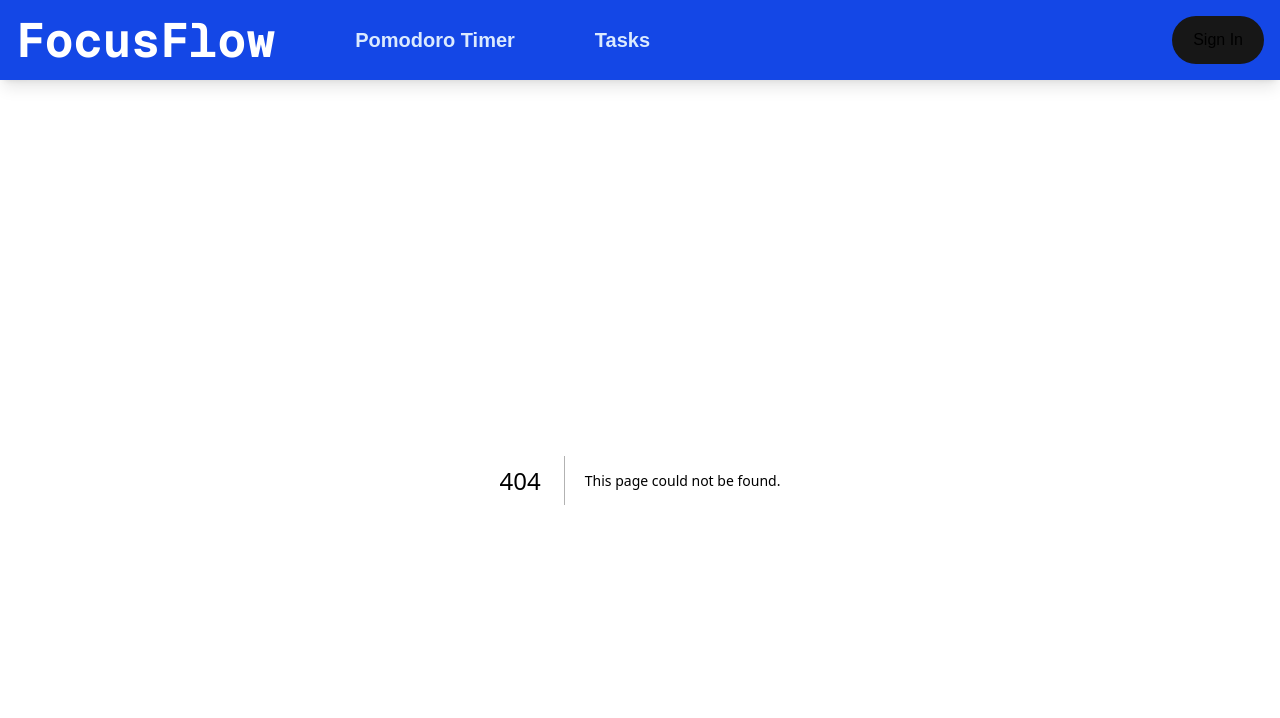
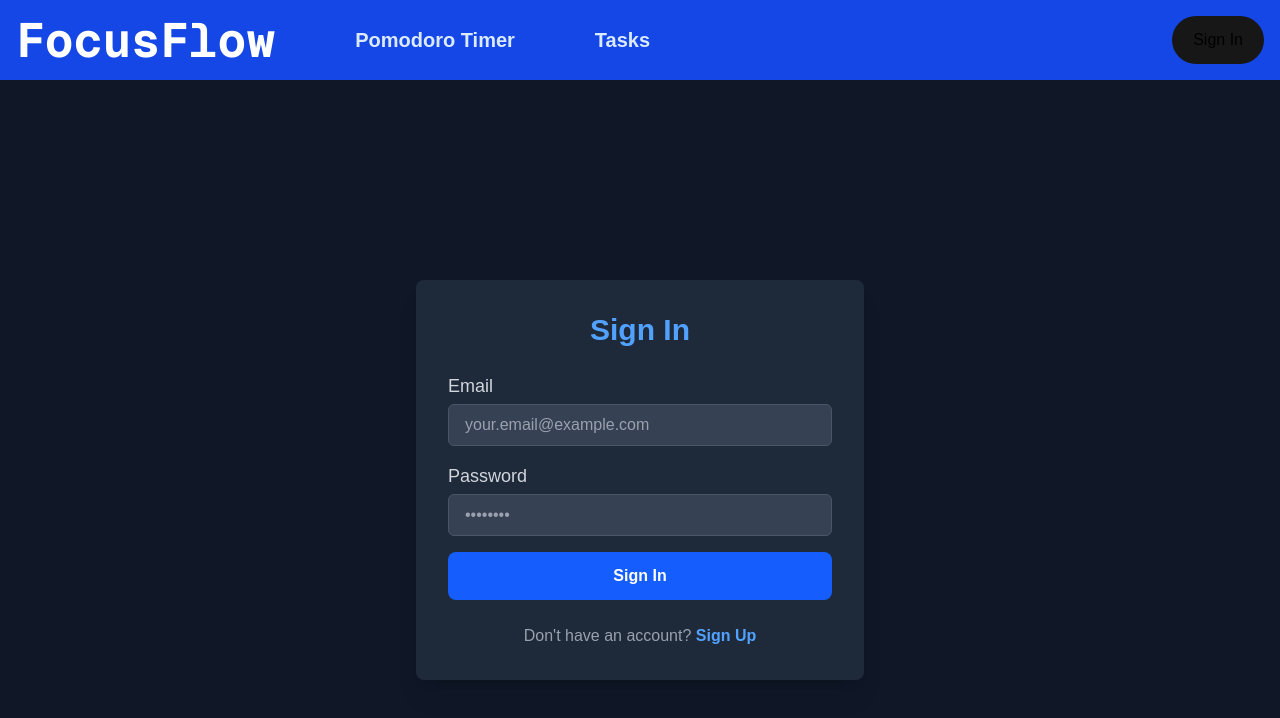
Before and after one commit to AGR27/FocusFlow, a Next.js app in the folder frontend/: page /sign_in in a window 1280 px wide. Before the commit this address had no page. Shown: the top 718 px of the page. Built offline with nearby package versions, Linux system fonts and the light colour scheme; no server answers.

Commit message:
added sign in page

```diff
--- a/frontend/src/app/layout.tsx
+++ b/frontend/src/app/layout.tsx
@@ -2,6 +2,7 @@ import type { Metadata } from "next";
 import { Geist, Geist_Mono } from "next/font/google";
 import "./globals.css";
 import Navbar from "@/components/navbar";
+import { AuthProvider } from "@/components/AuthContext";
 
 const geistSans = Geist({
   variable: "--font-geist-sans",
@@ -28,8 +29,10 @@ export default function RootLayout({
       <body
         className={`${geistSans.variable} ${geistMono.variable} antialiased`}
       >
-        <Navbar />
-        {children}
+        <AuthProvider>
+          <Navbar />
+          {children}
+        </AuthProvider>
       </body>
     </html>
   );
--- /dev/null
+++ b/frontend/src/app/sign_in/page.tsx
@@ -0,0 +1,135 @@
+"use client";
+import React, { createContext, useContext, useState, useEffect } from "react";
+import { useRouter } from "next/navigation";
+import { supabase } from "@/lib/supabase";
+import { useAuth } from "@/components/AuthContext";
+
+export default function SignInPage() {
+  const [email, setEmail] = useState('');
+  const [password, setPassword] = useState('');
+  const [isRegistering, setIsRegistering] = useState(false); // Toggle between sign in and sign up
+  const [error, setError] = useState<string | null>(null);
+  const [loading, setLoading] = useState(false);
+  const router = useRouter(); // For programmatic navigation
+  const { signIn, user } = useAuth(); // Get signIn function and current user from AuthContext
+
+  // Redirect if user is already logged in
+  useEffect(() => {
+    if (user) {
+      router.push('/timer'); // Redirect to timer page if already logged in
+    }
+  }, [user, router]);
+
+
+  const handleSubmit = async (e: React.FormEvent) => {
+    e.preventDefault();
+    setError(null); // Clear previous errors
+    setLoading(true); // Start loading state
+
+    let authError: Error | null = null;
+
+    if (isRegistering) {
+      // For explicit registration with Supabase Auth
+      const { error } = await supabase.auth.signUp({
+        email,
+        password,
+      });
+      authError = error;
+
+      if (!authError) {
+        alert('Registration successful! Please check your email to confirm your account.');
+        // After successful registration, if email confirmation is enabled in Supabase,
+        // the user will need to verify their email before they can sign in.
+      }
+    } else {
+      // Sign In
+      const { error } = await signIn(email, password);
+      authError = error;
+    }
+
+    setLoading(false); // End loading state
+
+    if (authError) {
+      setError(authError.message);
+    } else if (!isRegistering && user) { // Only redirect automatically after successful sign-in, and if user object is available
+      router.push('/timer');
+    }
+  };
+
+  return (
+    <div className="flex flex-col items-center justify-center min-h-screen bg-gray-900 p-4">
+      <div className={isRegistering
+        ? "bg-gray-700 p-8 rounded-lg shadow-xl w-full max-w-md space-y-6"
+        : "bg-gray-800 p-8 rounded-lg shadow-xl w-full max-w-md space-y-6"}
+      >
+        <h2 className="text-3xl font-bold text-center text-blue-400">
+          {isRegistering ? 'Sign Up' : 'Sign In'}
+        </h2>
+
+        {error && (
+          <div className="bg-red-900 text-red-200 p-3 rounded-md text-sm text-center">
+            {error}
+          </div>
+        )}
+
+        <form onSubmit={handleSubmit} className="space-y-4">
+          <div>
+            <label htmlFor="email" className="block text-lg font-medium text-gray-300 mb-1">Email</label>
+            <input
+              type="email"
+              id="email"
+              value={email}
+              onChange={(e) => setEmail(e.target.value)}
+              className="w-full px-4 py-2 bg-gray-700 border border-gray-600 rounded-md text-white placeholder-gray-400 focus:outline-none focus:ring-2 focus:ring-blue-500"
+              placeholder="your.email@example.com"
+              required
+            />
+          </div>
+          <div>
+            <label htmlFor="password" className="block text-lg font-medium text-gray-300 mb-1">Password</label>
+            <input
+              type="password"
+              id="password"
+              value={password}
+              onChange={(e) => setPassword(e.target.value)}
+              className="w-full px-4 py-2 bg-gray-700 border border-gray-600 rounded-md text-white placeholder-gray-400 focus:outline-none focus:ring-2 focus:ring-blue-500"
+              placeholder="••••••••"
+              required
+            />
+          </div>
+          <button
+            type="submit"
+            className="w-full bg-blue-600 hover:bg-blue-700 text-white font-bold py-3 px-6 rounded-lg transition duration-200 ease-in-out transform hover:scale-105 focus:outline-none focus:ring-2 focus:ring-blue-500 disabled:opacity-50 disabled:cursor-not-allowed"
+            disabled={loading}
+          >
+            {loading ? 'Processing...' : (isRegistering ? 'Sign Up' : 'Sign In')}
+          </button>
+        </form>
+
+        <p className="text-center text-gray-400">
+          {isRegistering ? (
+            <>
+              Already have an account?{' '}
+              <button
+                onClick={() => setIsRegistering(false)}
+                className="text-blue-400 hover:text-blue-300 font-semibold focus:outline-none"
+              >
+                Sign In
+              </button>
+            </>
+          ) : (
+            <>
+              Don't have an account?{' '}
+              <button
+                onClick={() => setIsRegistering(true)}
+                className="text-blue-400 hover:text-blue-300 font-semibold focus:outline-none"
+              >
+                Sign Up
+              </button>
+            </>
+          )}
+        </p>
+      </div>
+    </div>
+  );
+}
--- a/frontend/src/app/Tasks/page.tsx
+++ b/frontend/src/app/tasks/page.tsx
@@ -1,6 +1,6 @@
 import React from 'react';
-import TaskList from '@/components/Tasks/TaskList';
-import AddTask from '@/components/Tasks/AddTask';
+import TaskList from '@/components/tasks/TaskList';
+import AddTask from '@/components/tasks/AddTask';
 
 export default function Tasks(){
   return <div className="bg-gray-800">
--- /dev/null
+++ b/frontend/src/components/AuthContext.tsx
@@ -0,0 +1,85 @@
+"use client";
+import React, { createContext, useContext, useState, useEffect } from "react";
+import { supabase } from "@/lib/supabase";
+import { User } from "@supabase/supabase-js";
+
+// Define the shape of our AuthContext
+interface AuthContextType {
+  user: User | null;
+  loading: boolean;
+  signIn: (email: string, password: string) => Promise<{error: Error | null}>;
+  signOut: () => Promise<{error: Error | null}>;
+}
+
+// Create the context with default (null) values
+const AuthContext = createContext<AuthContextType | undefined>(undefined);
+
+// AuthProvider component to wrap your app
+export function AuthProvider({ children }: { children: React.ReactNode }) {
+  const [user, setUser] = useState<User | null>(null);
+  const [loading, setLoading] = useState(true);
+
+  // Effect to listen for Supabase auth state changes
+  useEffect(() => {
+    const {data: authListener} = supabase.auth.onAuthStateChange(
+      (event, session) => {
+        setUser(session?.user || null);
+        setLoading(false);
+      }
+    );
+
+    // Initial check (useful if user is already logged in but page was refreshed)
+    supabase.auth.getSession().then(({ data: { session } }) => {
+      setUser(session?.user || null);
+      setLoading(false);
+    });
+
+    // Cleanup listener on unmount
+    return () => {
+      authListener.subscription.unsubscribe();
+    };
+  }, []); // Run once on mount
+
+  // Supabase Sign In function
+  const signIn = async (email: string, password: string) => {
+    setLoading(true);
+    const { error } = await supabase.auth.signInWithPassword({
+      email,
+      password,
+    });
+    setLoading(false);
+    if (error) {
+      console.error('Sign In Error:', error.message);
+      return { error };
+    }
+    return { error: null };
+  };
+
+  // Supabase Sign Out function
+  const signOut = async () => {
+    setLoading(true);
+    const { error } = await supabase.auth.signOut();
+    setLoading(false);
+    if (error) {
+      console.error('Sign Out Error:', error.message);
+      return { error };
+    }
+    return { error: null };
+  };
+
+  const value = { user, loading, signIn, signOut };
+
+  return (
+    <AuthContext.Provider value={value}>
+      {children}
+    </AuthContext.Provider>
+  );
+}
+
+export function useAuth() {
+  const context = useContext(AuthContext);
+  if (context === undefined) {
+    throw new Error("useAuth must be used within an AuthProvider");
+  }
+  return context;
+}
--- a/frontend/src/components/navbar.tsx
+++ b/frontend/src/components/navbar.tsx
@@ -1,9 +1,11 @@
 "use client";
 import Link from 'next/link';
 import { usePathname } from 'next/navigation';
+import { useAuth } from '@/components/AuthContext';
 
 export default function Navbar() {
   const pathname = usePathname();
+  const { user, loading, signOut } = useAuth();
 
   const inactiveNavLink = "text-blue-100 hover:text-white text-xl font-bold transition-all" +
                           "hover:border-b-2 border-transparent hover:border-white " +
@@ -32,12 +34,25 @@ export default function Navbar() {
           </Link>
         </div>
 
-        <Link
+        {loading ? (
+          <div className="ml-auto text-white text-lg">
+            Loading...
+          </div>
+        ) : user ? (
+          <button
+            onClick={signOut}
+            className="ml-auto rounded-full border border-solid border-transparent transition-colors flex items-center bg-foreground text-background hover:bg-[#383838] dark:hover:bg-[#ccc] font-medium text-sm sm:text-base h-10 sm:h-12 px-4 sm:px-5 sm:w-auto"
+          >
+            <span className="text-black">Sign Out</span>
+          </button>
+        ) : (
+          <Link
           className="ml-auto rounded-full border border-solid border-transparent transition-colors flex items-center bg-foreground text-background hover:bg-[#383838] dark:hover:bg-[#ccc] font-medium text-sm sm:text-base h-10 sm:h-12 px-4 sm:px-5 sm:w-auto"
           href="/sign_in"
-        >
-          <span className="text-black">Sign In</span>
-        </Link>
+          >
+            <span className="text-black">Sign In</span>
+          </Link>
+       )}
       </div>
     </nav>
   );
--- /dev/null
+++ b/frontend/src/lib/supabase.ts
@@ -0,0 +1,10 @@
+import { createClient } from "@supabase/supabase-js";
+
+const supabaseUrl = process.env.NEXT_PUBLIC_SUPABASE_URL
+const supabaseAnonKey = process.env.NEXT_PUBLIC_SUPABASE_ANON_KEY;
+
+if(!supabaseUrl || !supabaseAnonKey) {
+  throw new Error("Supabase URL and Anon Key must be defined in environment variables.");
+}
+
+export const supabase = createClient(supabaseUrl || '', supabaseAnonKey || '');
```
